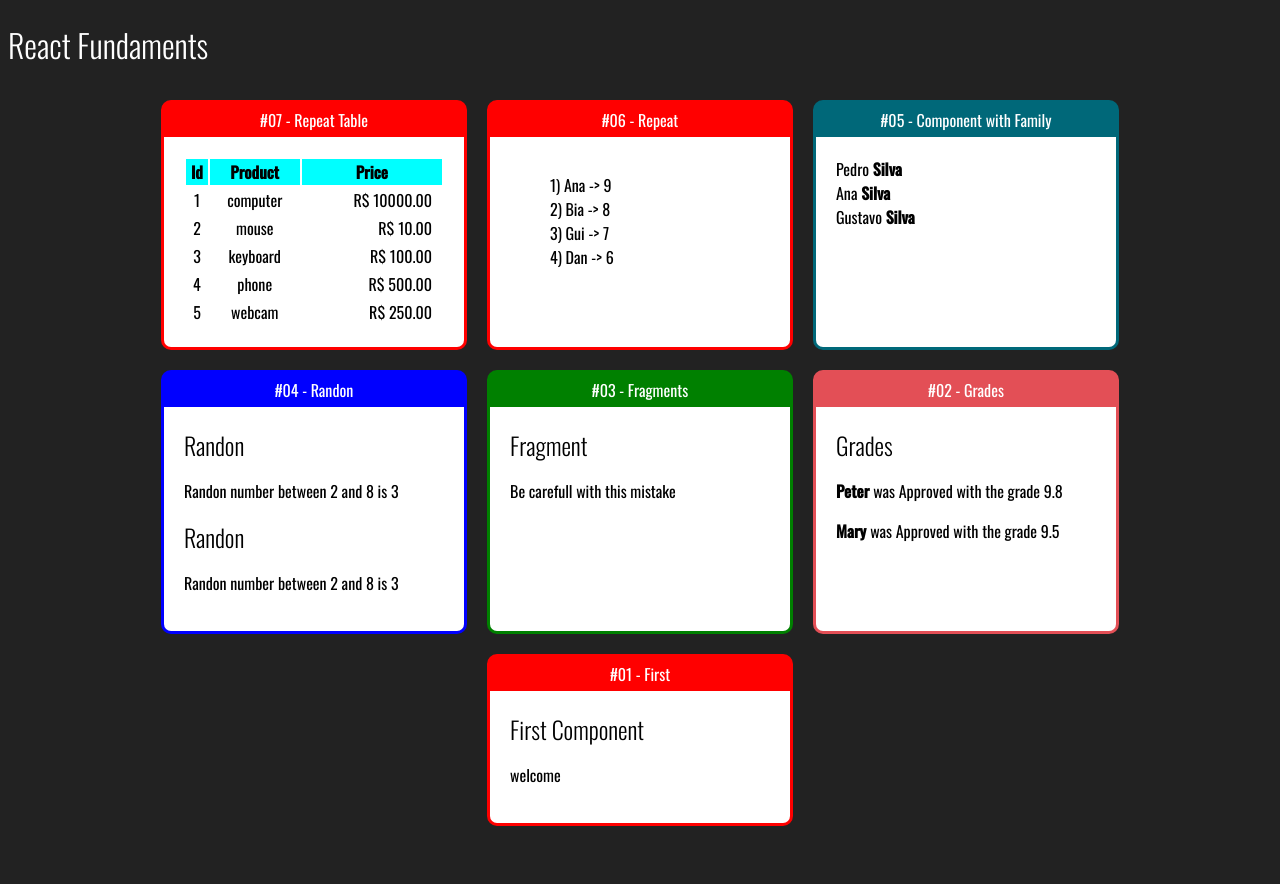
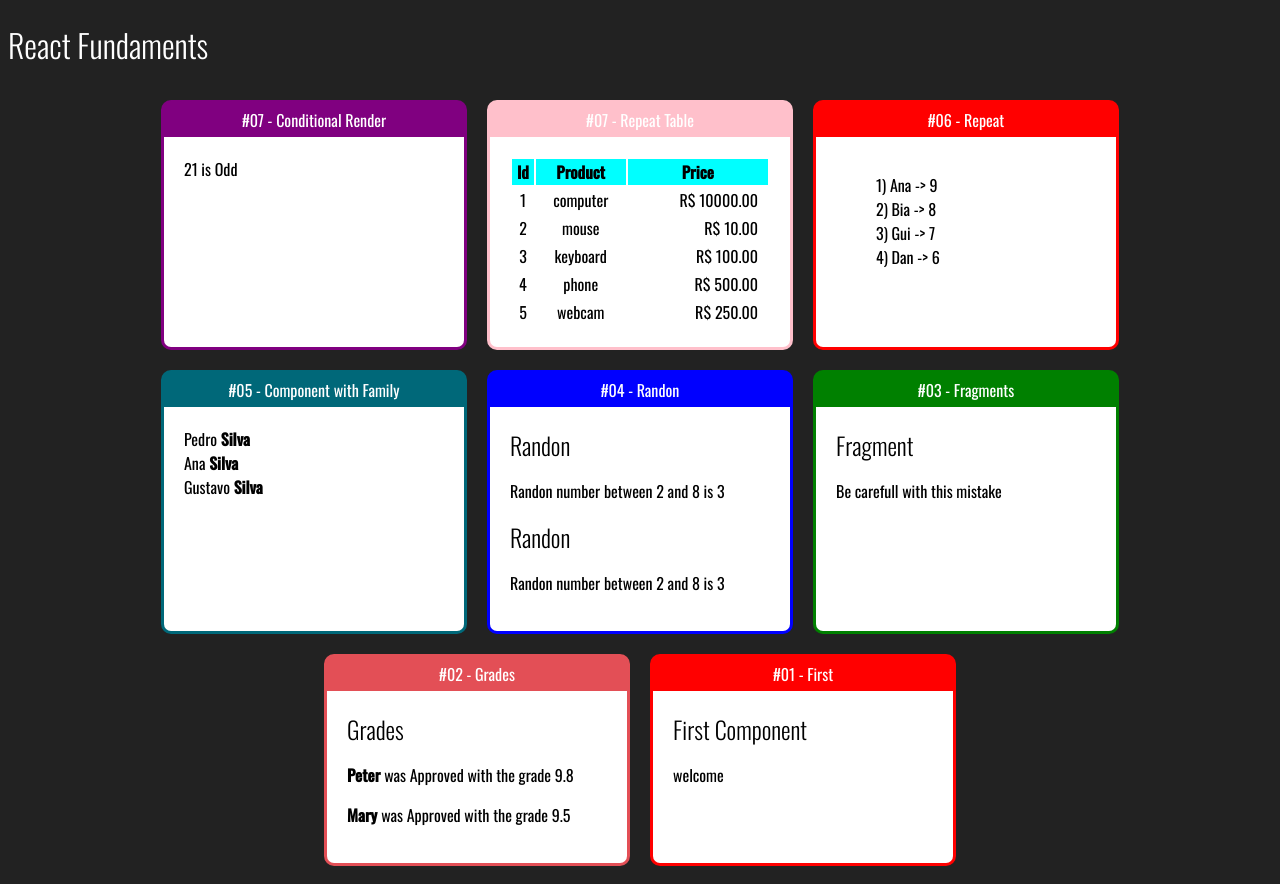
Before and after one commit to jessik126/fundaments-react, a React (Create React App) app: page / in a window 1280 px wide. Before the commit the page ends 844 px from the top, so only its background shows below. Built offline with nearby package versions, Linux system fonts and the light colour scheme.

Commit message:
Conditional Text Render

```diff
--- a/src/App.jsx
+++ b/src/App.jsx
@@ -10,13 +10,17 @@ import Family from "./components/basics/Family";
 import FamilyMember from "./components/basics/FamilyMember";
 import StudentsList from "./components/repet/StudentsList";
 import ProductTable from "./components/repet/ProductTable";
+import EvenOrOdd from "./components/Conditional/EvenOrOdd";
 
 export default _ => (
     <div className="App">
         <h1>React Fundaments</h1>
         <div className="Cards">
-            <Card title="#07 - Repeat Table">
-                <ProductTable/>
+            <Card title="#07 - Conditional Render" color="purple">
+                <EvenOrOdd number={21}></EvenOrOdd>
+            </Card>
+            <Card title="#07 - Repeat Table" color="pink">
+                <ProductTable />
             </Card>
             <Card title="#06 - Repeat">
                 <StudentsList></StudentsList>
--- /dev/null
+++ b/src/components/Conditional/EvenOrOdd.jsx
@@ -0,0 +1,15 @@
+import React from "react";
+
+export default props => {
+    const isEven = props.number % 2 === 0;
+
+    return (
+        <div>
+            {props.number} is
+            {isEven ?
+                <span> Even</span> :
+                <span> Odd</span>
+            }
+        </div>
+    )
+}
```
